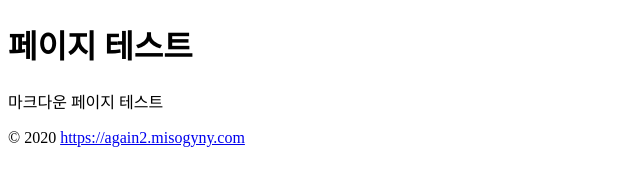
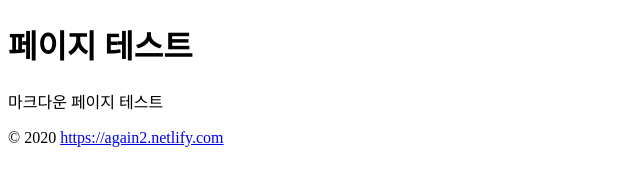
Before and after one commit to misogynyX/done-it-again-2, a Gatsby site: page /posts/test/ in a window 1280 px wide. Shown: the full height of the page, 0-640 px from the left. Built offline with nearby package versions, Linux system fonts and the light colour scheme; Gatsby itself is replaced by a stand-in of ours.

Commit message:
fix: change hostname to netlify.app

```diff
--- a/gatsby-config.js
+++ b/gatsby-config.js
@@ -2,7 +2,7 @@
   siteMetadata: {
     title: `언론이또 v2`,
     description: `언론의 여성혐오적 표현들`,
-    siteUrl: `https://again2.misogyny.com`,
+    siteUrl: `https://again2.netlify.app`,
     author: `@kkyueing`,
   },
   plugins: [
--- a/src/components/Layout.tsx
+++ b/src/components/Layout.tsx
@@ -11,7 +11,7 @@
       <footer>
         &copy; {new Date().getFullYear()}
         &nbsp;
-        <a href="https://again2.misogyny.com">https://again2.misogyny.com</a>
+        <a href="https://again2.netlify.com">https://again2.netlify.com</a>
       </footer>
     </>
   )
```
Also changed, not shown: README.md.
